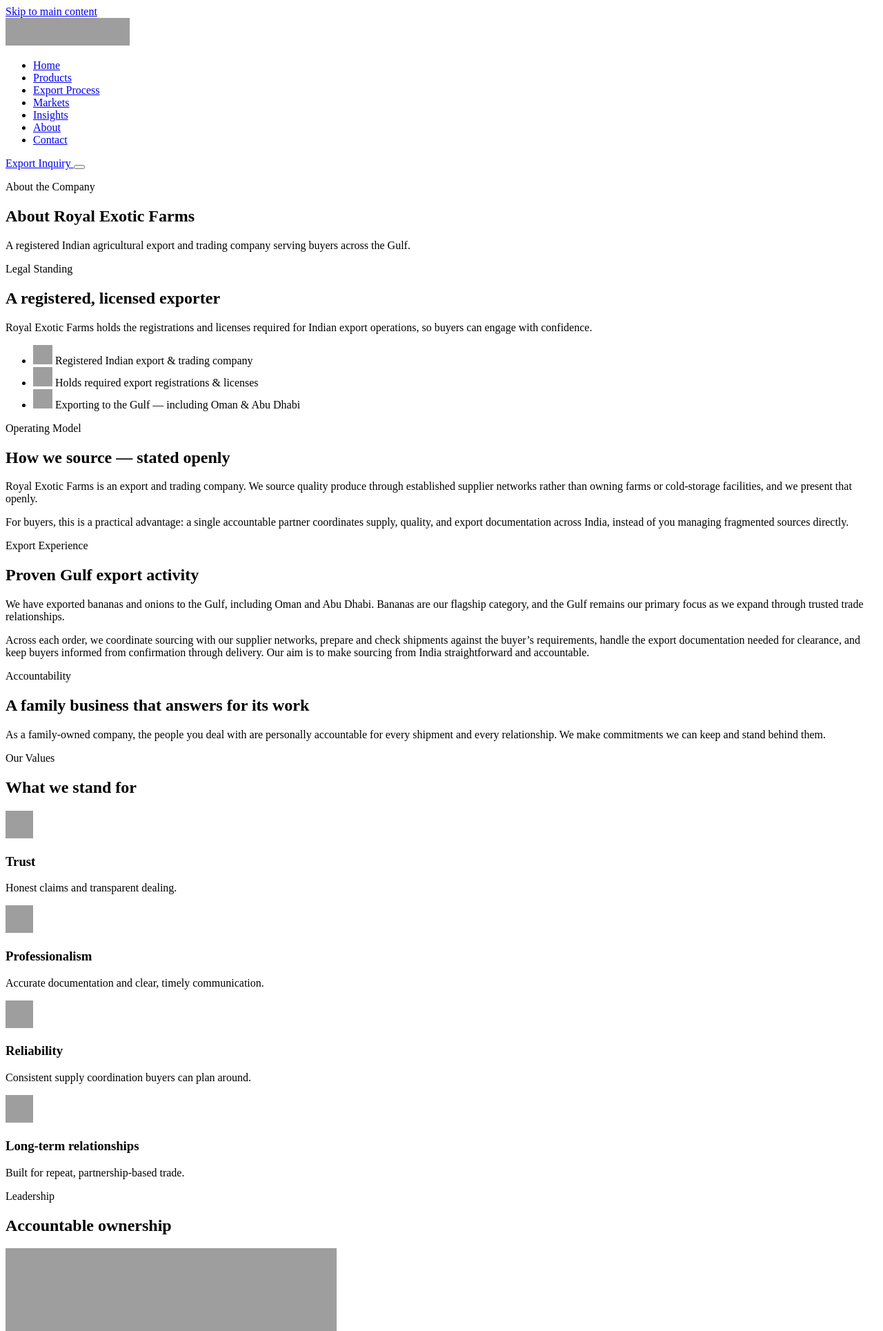
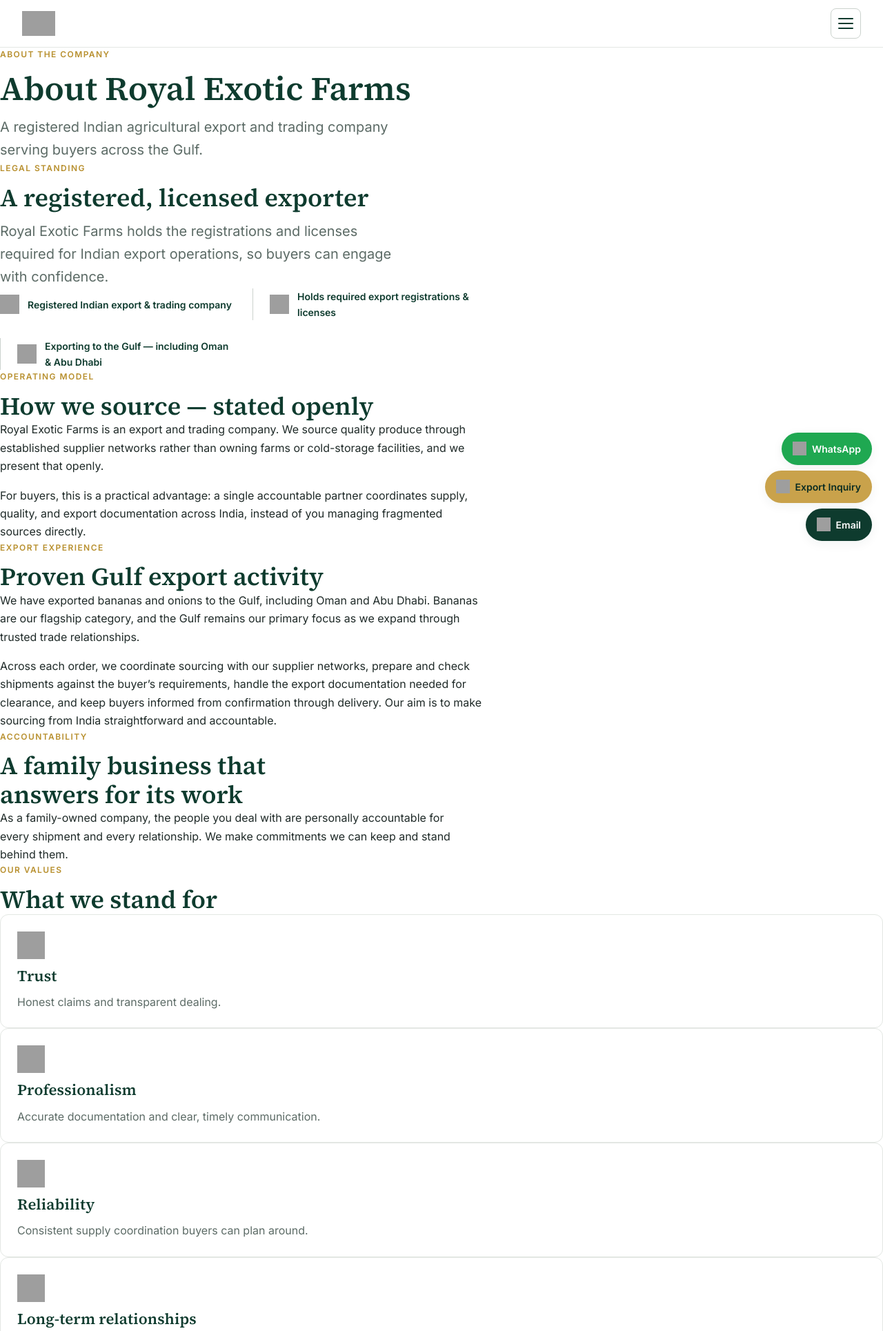
Before and after one commit to ITwArRiOr001/RoyalExotic-Farms, a Flask app: page /en/about in a window 1280 px wide. Shown: the top 1929 px of the page at 69% size. Run offline with Flask 3, Linux system fonts and the light colour scheme; grey boxes are pictures that could not be loaded.

Commit message:
Update base.html

```diff
--- a/templates/base.html
+++ b/templates/base.html
@@ -47,8 +47,13 @@
   <link rel="apple-touch-icon" href="{{ url_for('static', filename='favicon/apple-touch-icon.png') }}">
   <link rel="manifest" href="{{ url_for('static', filename='favicon/site.webmanifest') }}">
 
-  {# --- Fonts + stylesheets are linked in Phase 3C; block reserved (no CSS here) --- #}
-  {% block stylesheets %}{% endblock %}
+  {# --- Fonts + site stylesheet --- #}
+  {% block stylesheets %}
+    <link rel="preconnect" href="https://fonts.googleapis.com">
+    <link rel="preconnect" href="https://fonts.gstatic.com" crossorigin>
+    <link rel="stylesheet" href="https://fonts.googleapis.com/css2?family=Inter:wght@400;500;600&family=Source+Serif+4:opsz,wght@8..60,600&display=swap">
+    <link rel="stylesheet" href="{{ url_for('static', filename='css/main.css') }}">
+  {% endblock %}
 
   {# --- Global Organization structured data (JSON-LD, every page) --- #}
   {% include 'partials/structured_data.html' %}
@@ -82,6 +87,8 @@
   {# JavaScript is added in a later phase; block reserved, no JS in foundation.
      JS-phase contract (audit CF-07): mobile-nav dialog open/close, focus trap,
      Escape-to-dismiss with focus return; contact-actions expand toggle. #}
-  {% block scripts %}{% endblock %}
+  {% block scripts %}
+    <script defer src="{{ url_for('static', filename='js/main.js') }}"></script>
+  {% endblock %}
 </body>
 </html>
```
